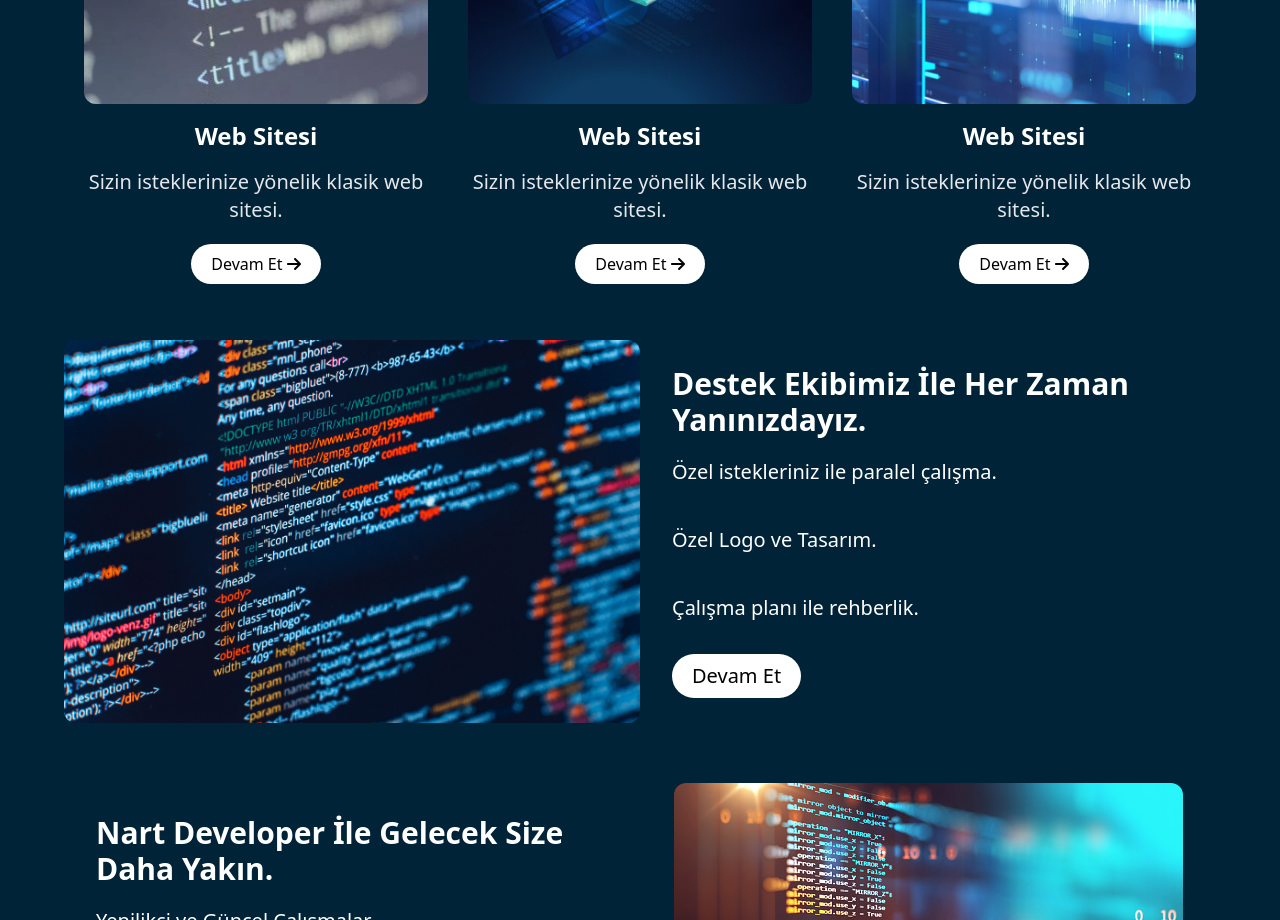
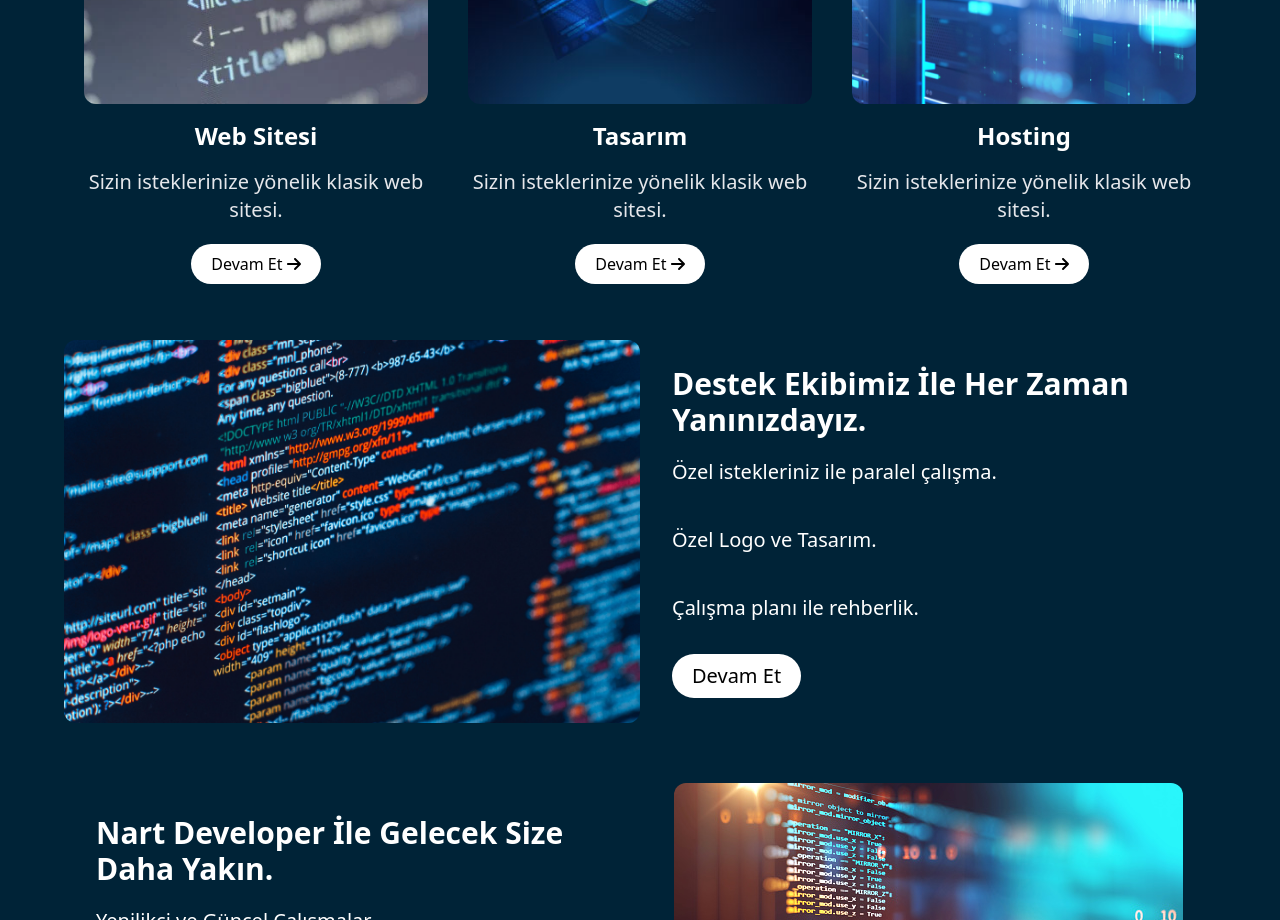
Before and after one commit to sefeoz/nart-dev, a Next.js app: page / in a window 1280 px wide. Shown: the part 980-1900 px from the top of the page. Built offline with nearby package versions, Linux system fonts and the light colour scheme.

Commit message:
Update index.js

```diff
--- a/pages/index.js
+++ b/pages/index.js
@@ -61,7 +61,7 @@ function Homepage(){
                 </div>
                 <div className={"mx-5 my-4"}>
                     <img src="/index-2.jpg" className=" mx-auto rounded-xl" alt=""/>
-                    <h2 className="text-center text-white text-2xl mt-4 font-bold">Web Sitesi</h2>
+                    <h2 className="text-center text-white text-2xl mt-4 font-bold">Tasarım</h2>
                     <p className="text-xl text-gray-200 text-center mt-4">Sizin isteklerinize yönelik klasik web sitesi.</p>
                     <div className="text-center mt-5">
                         <Link href={"/website"}>
@@ -71,7 +71,7 @@ function Homepage(){
                 </div>
                 <div className={"mx-5 my-4"}>
                     <img src="/index-3.jpg" className=" mx-auto rounded-xl" alt=""/>
-                    <h2 className="text-center text-white text-2xl mt-4 font-bold">Web Sitesi</h2>
+                    <h2 className="text-center text-white text-2xl mt-4 font-bold">Hosting</h2>
                     <p className="text-xl text-gray-200 text-center mt-4">Sizin isteklerinize yönelik klasik web sitesi.</p>
                     <div className="text-center mt-5">
                         <Link href={"/website"}>
```
